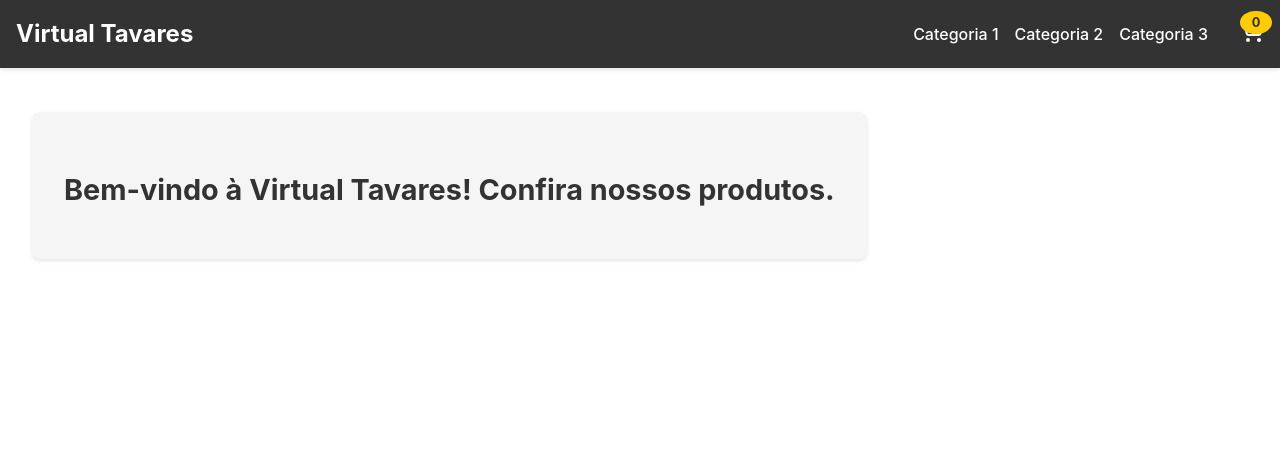
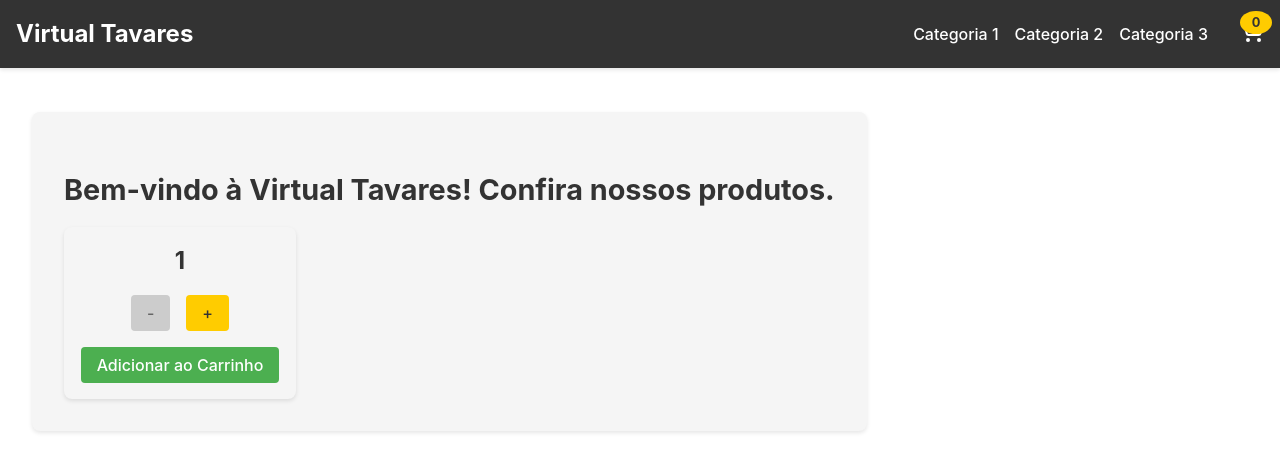
Before and after one commit to ThiagoTavaresDev/VirtualTavaresLoja, a React (Vite) app: page / in a window 1280 px wide. Shown: the top 472 px of the page. Built offline with nearby package versions, Linux system fonts and the light colour scheme.

Commit message:
Desafio Entregavel ItemCount

```diff
--- /dev/null
+++ b/src/components/ItemCount.jsx
@@ -0,0 +1,86 @@
+import React, { useState } from 'react';
+import styled from 'styled-components';
+
+const CountContainer = styled.div`
+  display: flex;
+  flex-direction: column;
+  align-items: center;
+  gap: 1rem;
+  background-color: #f5f5f5;
+  padding: 1rem;
+  border-radius: 8px;
+  box-shadow: 0 2px 4px rgba(0, 0, 0, 0.1);
+  width: 200px;
+`;
+
+const CountDisplay = styled.div`
+  font-size: 1.5rem;
+  font-weight: bold;
+  color: #333;
+`;
+
+const ButtonContainer = styled.div`
+  display: flex;
+  gap: 1rem;
+`;
+
+const Button = styled.button`
+  padding: 0.5rem 1rem;
+  font-size: 1rem;
+  background-color: ${({ disabled }) => (disabled ? '#ccc' : '#ffcc00')};
+  color: ${({ disabled }) => (disabled ? '#666' : '#333')};
+  border: none;
+  border-radius: 4px;
+  cursor: ${({ disabled }) => (disabled ? 'not-allowed' : 'pointer')};
+  transition: background-color 0.3s;
+
+  &:hover {
+    background-color: ${({ disabled }) => (disabled ? '#ccc' : '#ffaa00')};
+  }
+`;
+
+const AddToCartButton = styled(Button)`
+  background-color: #4caf50;
+  color: white;
+
+  &:hover {
+    background-color: #45a049;
+  }
+`;
+
+const ItemCount = ({ stock, initial, onAdd }) => {
+  const [count, setCount] = useState(initial);
+
+  const handleIncrease = () => {
+    if (count < stock) setCount(count + 1);
+  };
+
+  const handleDecrease = () => {
+    if (count > 1) setCount(count - 1);
+  };
+
+  const handleAddToCart = () => {
+    if (stock > 0 && count > 0) {
+      onAdd(count);
+    }
+  };
+
+  return (
+    <CountContainer>
+      <CountDisplay>{count}</CountDisplay>
+      <ButtonContainer>
+        <Button onClick={handleDecrease} disabled={count <= 1}>
+          -
+        </Button>
+        <Button onClick={handleIncrease} disabled={count >= stock}>
+          +
+        </Button>
+      </ButtonContainer>
+      <AddToCartButton onClick={handleAddToCart} disabled={stock <= 0}>
+        Adicionar ao Carrinho
+      </AddToCartButton>
+    </CountContainer>
+  );
+};
+
+export default ItemCount;
--- a/src/components/ItemListContainer.jsx
+++ b/src/components/ItemListContainer.jsx
@@ -1,5 +1,6 @@
 import React from 'react';
 import styled from 'styled-components';
+import ItemCount from './ItemCount';
 
 const Container = styled.div`
   margin-top: 80px;
@@ -19,7 +20,7 @@ const Container = styled.div`
 const Content = styled.div`
   background-color: #f5f5f5;
   border-radius: 8px;
-  box-shadow: 0 2px 4px rgba(0,0,0,0.1);
+  box-shadow: 0 2px 4px rgba(0, 0, 0, 0.1);
   padding: 2rem;
   text-align: center;
 
@@ -35,10 +36,15 @@ const Content = styled.div`
 `;
 
 const ItemListContainer = ({ greeting }) => {
+  const handleAdd = (quantity) => {
+    console.log(`Adicionado ao carrinho: ${quantity} itens`);
+  };
+
   return (
     <Container>
       <Content>
         <h2>{greeting}</h2>
+        <ItemCount stock={5} initial={1} onAdd={handleAdd} />
       </Content>
     </Container>
   );
```
